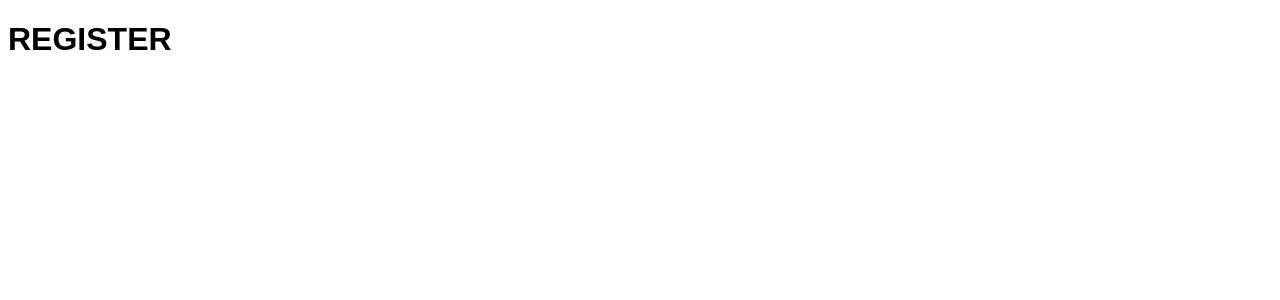
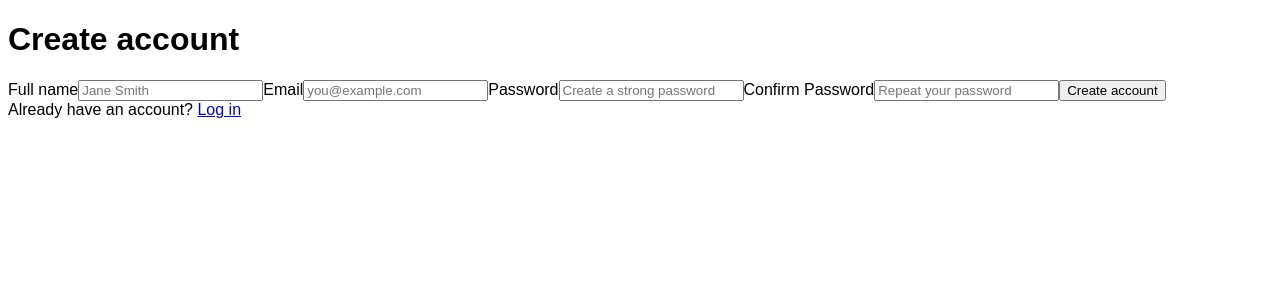
Before and after one commit to ddiaaaaanna/milo, a React (Vite) app in the folder client/: page /register in a window 1280 px wide. Shown: the top 300 px of the page. Built offline with nearby package versions, Linux system fonts and the light colour scheme.

Commit message:
add register with hashed password

```diff
--- a/client/src/pages/Register/Register.tsx
+++ b/client/src/pages/Register/Register.tsx
@@ -1,9 +1,102 @@
+import { Link } from "react-router-dom";
 import "./Register.css";
+import { useState, type SyntheticEvent } from "react";
+import { useNavigate } from "react-router-dom";
+
+type UserObject = {
+  name: string;
+  email: string;
+  password: string;
+};
 
 function Register() {
+  const [user, setUser] = useState<UserObject>({
+    name: "",
+    email: "",
+    password: "",
+  });
+
+  const [confirmPw, setConfirmPw] = useState("");
+  const [passwordsMatchErr, setPasswordsMatchErr] = useState(false);
+  const navigate = useNavigate();
+
+  function createUser(e: SyntheticEvent) {
+    e.preventDefault();
+    setPasswordsMatchErr(false);
+
+    if (user.password !== confirmPw) {
+      setPasswordsMatchErr(true);
+      return;
+    }
+
+    const api = `http://localhost:5001/user`;
+    fetch(api, {
+      method: "POST",
+      headers: {
+        "Content-type": "application/json",
+      },
+      body: JSON.stringify({
+        ...user,
+      }),
+    })
+      .then((response) => {
+        return response.json();
+      })
+      .then(() => navigate("/create"))
+      .catch((err) => {
+        console.log(err);
+      });
+  }
+
   return (
     <>
-      <h1>REGISTER</h1>
+      <h1>Create account</h1>
+
+      <form onSubmit={createUser}>
+        <label htmlFor="register-name">Full name</label>
+        <input
+          id="register-name"
+          type="text"
+          placeholder="Jane Smith"
+          value={user.name}
+          onChange={(e) => setUser({ ...user, name: e.target.value })}
+        />
+
+        <label htmlFor="register-email">Email</label>
+        <input
+          id="register-email"
+          type="email"
+          placeholder="you@example.com"
+          value={user.email}
+          onChange={(e) => setUser({ ...user, email: e.target.value })}
+        />
+
+        <label htmlFor="register-password">Password</label>
+        <input
+          id="register-password"
+          type="password"
+          placeholder="Create a strong password"
+          value={user.password}
+          onChange={(e) => setUser({ ...user, password: e.target.value })}
+        />
+
+        <label htmlFor="register-confirm-password">Confirm Password</label>
+        <input
+          id="register-confirm-password"
+          type="password"
+          placeholder="Repeat your password"
+          value={confirmPw}
+          onChange={(e) => setConfirmPw(e.target.value)}
+        />
+        {passwordsMatchErr && <p>Passwords do not match</p>}
+
+        {/*  navigate to create dog */}
+        <button type="submit">Create account</button>
+      </form>
+
+      <p>
+        Already have an account? <Link to="/login">Log in</Link>
+      </p>
     </>
   );
 }
```
